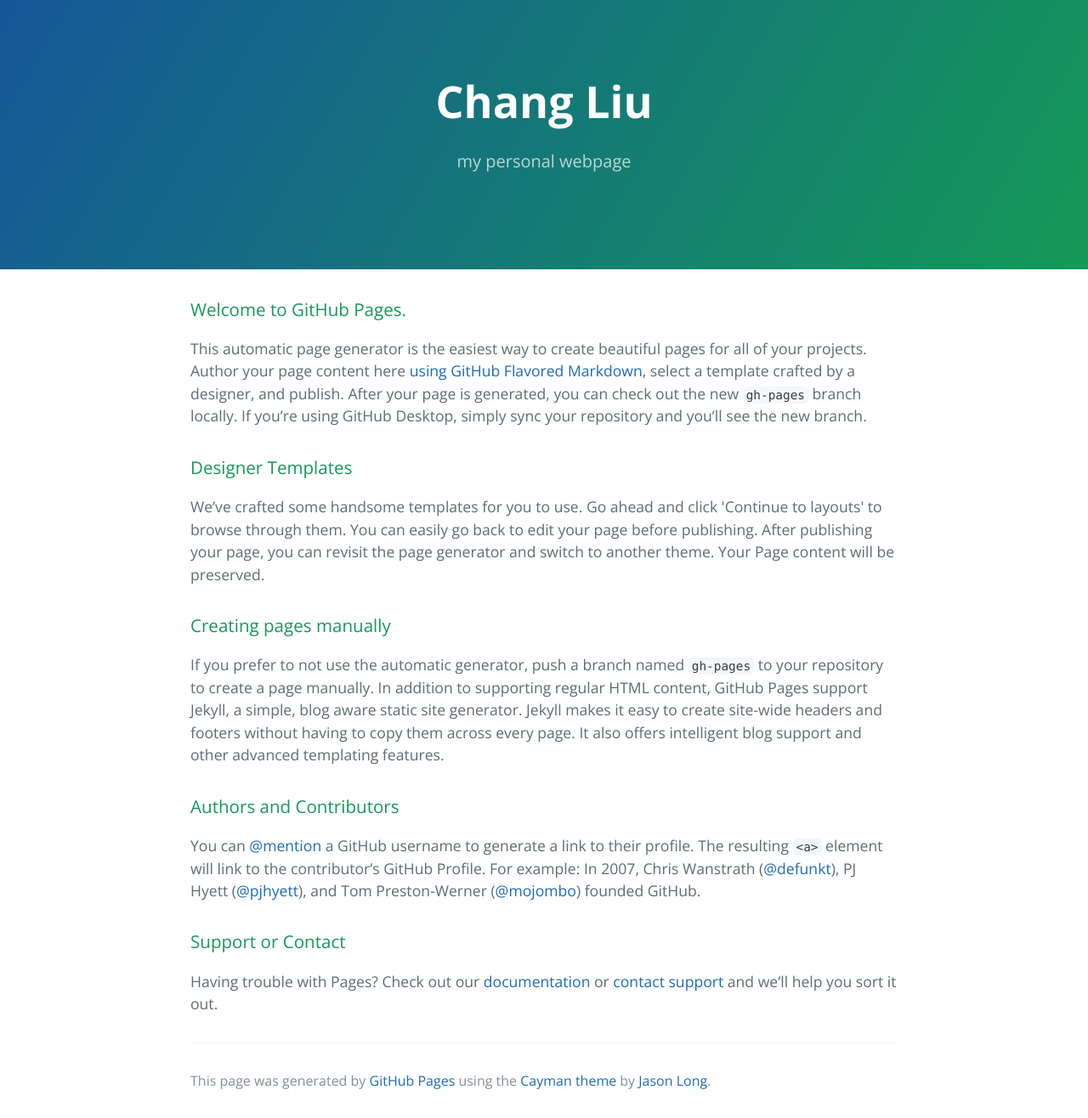
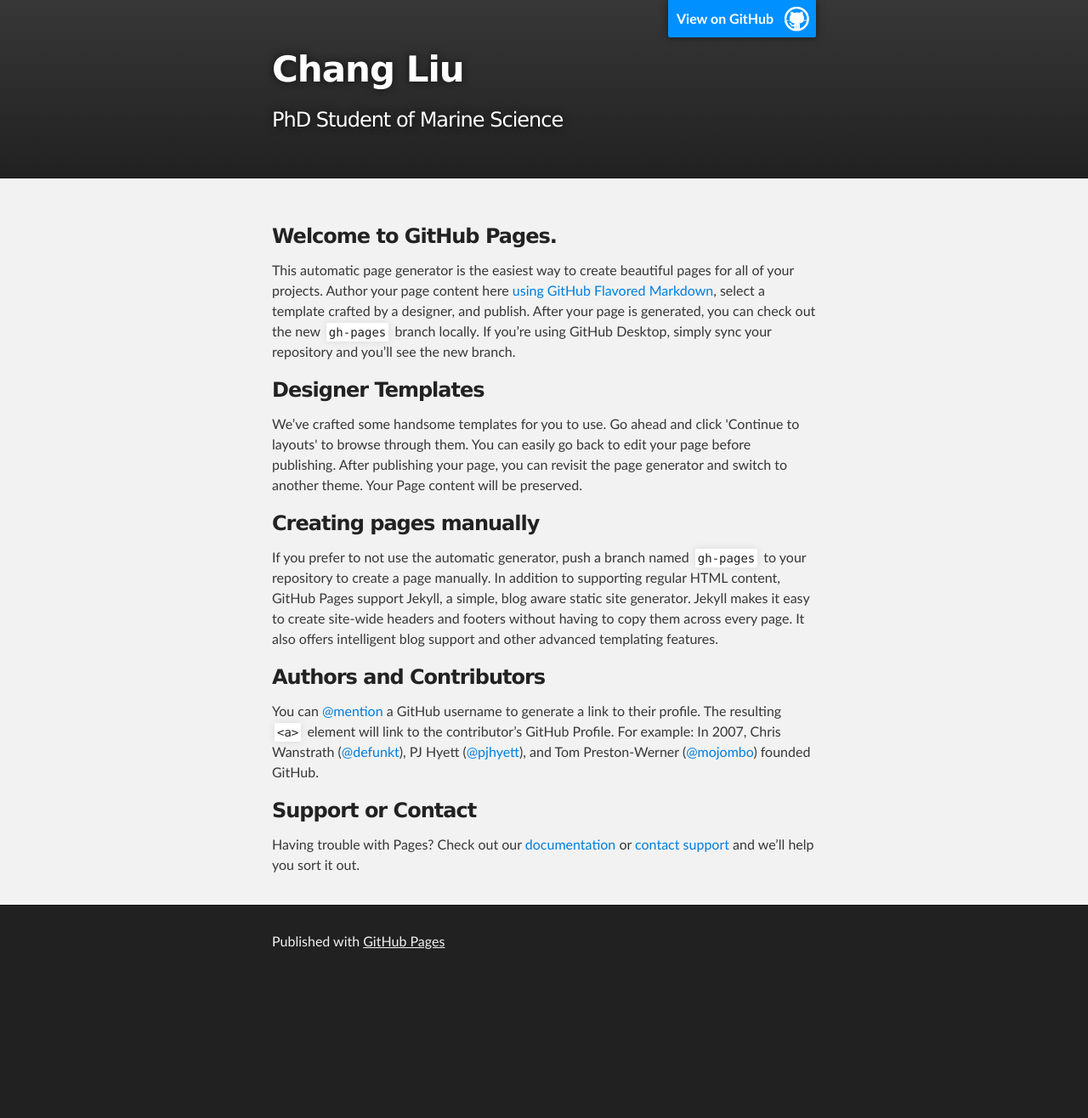
Before and after one commit to cliu3/cliu3.github.io, a Jekyll site: the page index.html, which Jekyll copies as it is, in a window 1280 px wide. Shown: the whole page at 85% size. Built offline with Jekyll 4.4.1, drawn with Linux system fonts in a browser that asks for light colours; after the commit the page ends 1155 px from its top, so only the background shows below that.

Commit message:
Replace master branch with page content via GitHub

```diff
--- a/index.html
+++ b/index.html
@@ -1,54 +1,67 @@
 <!DOCTYPE html>
-<html lang="en-us">
+<html>
+
   <head>
-    <meta charset="UTF-8">
-    <title>Chang Liu by cliu3</title>
-    <meta name="viewport" content="width=device-width, initial-scale=1">
-    <link rel="stylesheet" type="text/css" href="stylesheets/normalize.css" media="screen">
-    <link href='https://fonts.googleapis.com/css?family=Open+Sans:400,700' rel='stylesheet' type='text/css'>
-    <link rel="stylesheet" type="text/css" href="stylesheets/stylesheet.css" media="screen">
-    <link rel="stylesheet" type="text/css" href="stylesheets/github-light.css" media="screen">
+    <meta charset='utf-8'>
+    <meta http-equiv="X-UA-Compatible" content="chrome=1">
+    <meta name="description" content="Chang Liu : PhD Student of Marine Science">
+
+    <link rel="stylesheet" type="text/css" media="screen" href="stylesheets/stylesheet.css">
+
+    <title>Chang Liu</title>
   </head>
+
   <body>
-    <section class="page-header">
-      <h1 class="project-name">Chang Liu</h1>
-      <h2 class="project-tagline">my personal webpage</h2>
-    </section>
 
-    <section class="main-content">
-      <h3>
-<a id="welcome-to-github-pages" class="anchor" href="#welcome-to-github-pages" aria-hidden="true"><span class="octicon octicon-link"></span></a>Welcome to GitHub Pages.</h3>
+    <!-- HEADER -->
+    <div id="header_wrap" class="outer">
+        <header class="inner">
+          <a id="forkme_banner" href="https://github.com/cliu3">View on GitHub</a>
+
+          <h1 id="project_title">Chang Liu</h1>
+          <h2 id="project_tagline">PhD Student of Marine Science</h2>
+
+        </header>
+    </div>
+
+    <!-- MAIN CONTENT -->
+    <div id="main_content_wrap" class="outer">
+      <section id="main_content" class="inner">
+        <h3>
+<a id="welcome-to-github-pages" class="anchor" href="#welcome-to-github-pages" aria-hidden="true"><span aria-hidden="true" class="octicon octicon-link"></span></a>Welcome to GitHub Pages.</h3>
 
 <p>This automatic page generator is the easiest way to create beautiful pages for all of your projects. Author your page content here <a href="https://guides.github.com/features/mastering-markdown/">using GitHub Flavored Markdown</a>, select a template crafted by a designer, and publish. After your page is generated, you can check out the new <code>gh-pages</code> branch locally. If you’re using GitHub Desktop, simply sync your repository and you’ll see the new branch.</p>
 
 <h3>
-<a id="designer-templates" class="anchor" href="#designer-templates" aria-hidden="true"><span class="octicon octicon-link"></span></a>Designer Templates</h3>
+<a id="designer-templates" class="anchor" href="#designer-templates" aria-hidden="true"><span aria-hidden="true" class="octicon octicon-link"></span></a>Designer Templates</h3>
 
 <p>We’ve crafted some handsome templates for you to use. Go ahead and click 'Continue to layouts' to browse through them. You can easily go back to edit your page before publishing. After publishing your page, you can revisit the page generator and switch to another theme. Your Page content will be preserved.</p>
 
 <h3>
-<a id="creating-pages-manually" class="anchor" href="#creating-pages-manually" aria-hidden="true"><span class="octicon octicon-link"></span></a>Creating pages manually</h3>
+<a id="creating-pages-manually" class="anchor" href="#creating-pages-manually" aria-hidden="true"><span aria-hidden="true" class="octicon octicon-link"></span></a>Creating pages manually</h3>
 
 <p>If you prefer to not use the automatic generator, push a branch named <code>gh-pages</code> to your repository to create a page manually. In addition to supporting regular HTML content, GitHub Pages support Jekyll, a simple, blog aware static site generator. Jekyll makes it easy to create site-wide headers and footers without having to copy them across every page. It also offers intelligent blog support and other advanced templating features.</p>
 
 <h3>
-<a id="authors-and-contributors" class="anchor" href="#authors-and-contributors" aria-hidden="true"><span class="octicon octicon-link"></span></a>Authors and Contributors</h3>
+<a id="authors-and-contributors" class="anchor" href="#authors-and-contributors" aria-hidden="true"><span aria-hidden="true" class="octicon octicon-link"></span></a>Authors and Contributors</h3>
 
-<p>You can <a href="https://github.com/blog/821" class="user-mention">@mention</a> a GitHub username to generate a link to their profile. The resulting <code>&lt;a&gt;</code> element will link to the contributor’s GitHub Profile. For example: In 2007, Chris Wanstrath (<a href="https://github.com/defunkt" class="user-mention">@defunkt</a>), PJ Hyett (<a href="https://github.com/pjhyett" class="user-mention">@pjhyett</a>), and Tom Preston-Werner (<a href="https://github.com/mojombo" class="user-mention">@mojombo</a>) founded GitHub.</p>
+<p>You can <a href="https://help.github.com/articles/basic-writing-and-formatting-syntax/#mentioning-users-and-teams" class="user-mention">@mention</a> a GitHub username to generate a link to their profile. The resulting <code>&lt;a&gt;</code> element will link to the contributor’s GitHub Profile. For example: In 2007, Chris Wanstrath (<a href="https://github.com/defunkt" class="user-mention">@defunkt</a>), PJ Hyett (<a href="https://github.com/pjhyett" class="user-mention">@pjhyett</a>), and Tom Preston-Werner (<a href="https://github.com/mojombo" class="user-mention">@mojombo</a>) founded GitHub.</p>
 
 <h3>
-<a id="support-or-contact" class="anchor" href="#support-or-contact" aria-hidden="true"><span class="octicon octicon-link"></span></a>Support or Contact</h3>
+<a id="support-or-contact" class="anchor" href="#support-or-contact" aria-hidden="true"><span aria-hidden="true" class="octicon octicon-link"></span></a>Support or Contact</h3>
 
 <p>Having trouble with Pages? Check out our <a href="https://help.github.com/pages">documentation</a> or <a href="https://github.com/contact">contact support</a> and we’ll help you sort it out.</p>
+      </section>
+    </div>
 
-      <footer class="site-footer">
+    <!-- FOOTER  -->
+    <div id="footer_wrap" class="outer">
+      <footer class="inner">
+        <p>Published with <a href="https://pages.github.com">GitHub Pages</a></p>
+      </footer>
+    </div>
 
-        <span class="site-footer-credits">This page was generated by <a href="https://pages.github.com">GitHub Pages</a> using the <a href="https://github.com/jasonlong/cayman-theme">Cayman theme</a> by <a href="https://twitter.com/jasonlong">Jason Long</a>.</span>
-      </footer>
-
-    </section>
-
-            <script type="text/javascript">
+              <script type="text/javascript">
             var gaJsHost = (("https:" == document.location.protocol) ? "https://ssl." : "http://www.");
             document.write(unescape("%3Cscript src='" + gaJsHost + "google-analytics.com/ga.js' type='text/javascript'%3E%3C/script%3E"));
           </script>
@@ -59,5 +72,6 @@
             } catch(err) {}
           </script>
 
+
   </body>
 </html>
--- /dev/null
+++ b/javascripts/main.js
@@ -0,0 +1 @@
+console.log('This would be the main JS file.');
--- a/stylesheets/stylesheet.css
+++ b/stylesheets/stylesheet.css
@@ -1,245 +1,425 @@
-* {
-  box-sizing: border-box; }
+/*******************************************************************************
+Slate Theme for GitHub Pages
+by Jason Costello, @jsncostello
+*******************************************************************************/
+
+@import url(github-light.css);
+
+/*******************************************************************************
+MeyerWeb Reset
+*******************************************************************************/
+
+html, body, div, span, applet, object, iframe,
+h1, h2, h3, h4, h5, h6, p, blockquote, pre,
+a, abbr, acronym, address, big, cite, code,
+del, dfn, em, img, ins, kbd, q, s, samp,
+small, strike, strong, sub, sup, tt, var,
+b, u, i, center,
+dl, dt, dd, ol, ul, li,
+fieldset, form, label, legend,
+table, caption, tbody, tfoot, thead, tr, th, td,
+article, aside, canvas, details, embed,
+figure, figcaption, footer, header, hgroup,
+menu, nav, output, ruby, section, summary,
+time, mark, audio, video {
+  margin: 0;
+  padding: 0;
+  border: 0;
+  font: inherit;
+  vertical-align: baseline;
+}
+
+/* HTML5 display-role reset for older browsers */
+article, aside, details, figcaption, figure,
+footer, header, hgroup, menu, nav, section {
+  display: block;
+}
+
+ol, ul {
+  list-style: none;
+}
+
+table {
+  border-collapse: collapse;
+  border-spacing: 0;
+}
+
+/*******************************************************************************
+Theme Styles
+*******************************************************************************/
 
 body {
-  padding: 0;
-  margin: 0;
-  font-family: "Open Sans", "Helvetica Neue", Helvetica, Arial, sans-serif;
+  box-sizing: border-box;
+  color:#373737;
+  background: #212121;
   font-size: 16px;
+  font-family: 'Myriad Pro', Calibri, Helvetica, Arial, sans-serif;
   line-height: 1.5;
-  color: #606c71; }
+  -webkit-font-smoothing: antialiased;
+}
+
+h1, h2, h3, h4, h5, h6 {
+  margin: 10px 0;
+  font-weight: 700;
+  color:#222222;
+  font-family: 'Lucida Grande', 'Calibri', Helvetica, Arial, sans-serif;
+  letter-spacing: -1px;
+}
+
+h1 {
+  font-size: 36px;
+  font-weight: 700;
+}
+
+h2 {
+  padding-bottom: 10px;
+  font-size: 32px;
+  background: url('../images/bg_hr.png') repeat-x bottom;
+}
+
+h3 {
+  font-size: 24px;
+}
+
+h4 {
+  font-size: 21px;
+}
+
+h5 {
+  font-size: 18px;
+}
+
+h6 {
+  font-size: 16px;
+}
+
+p {
+  margin: 10px 0 15px 0;
+}
+
+footer p {
+  color: #f2f2f2;
+}
 
 a {
-  color: #1e6bb8;
-  text-decoration: none; }
-  a:hover {
-    text-decoration: underline; }
+  text-decoration: none;
+  color: #007edf;
+  text-shadow: none;
 
-.btn {
-  display: inline-block;
-  margin-bottom: 1rem;
-  color: rgba(255, 255, 255, 0.7);
-  background-color: rgba(255, 255, 255, 0.08);
-  border-color: rgba(255, 255, 255, 0.2);
-  border-style: solid;
-  border-width: 1px;
-  border-radius: 0.3rem;
-  transition: color 0.2s, background-color 0.2s, border-color 0.2s; }
-  .btn + .btn {
-    margin-left: 1rem; }
+  transition: color 0.5s ease;
+  transition: text-shadow 0.5s ease;
+  -webkit-transition: color 0.5s ease;
+  -webkit-transition: text-shadow 0.5s ease;
+  -moz-transition: color 0.5s ease;
+  -moz-transition: text-shadow 0.5s ease;
+  -o-transition: color 0.5s ease;
+  -o-transition: text-shadow 0.5s ease;
+  -ms-transition: color 0.5s ease;
+  -ms-transition: text-shadow 0.5s ease;
+}
 
-.btn:hover {
-  color: rgba(255, 255, 255, 0.8);
-  text-decoration: none;
-  background-color: rgba(255, 255, 255, 0.2);
-  border-color: rgba(255, 255, 255, 0.3); }
+a:hover, a:focus {text-decoration: underline;}
 
-@media screen and (min-width: 64em) {
-  .btn {
-    padding: 0.75rem 1rem; } }
+footer a {
+  color: #F2F2F2;
+  text-decoration: underline;
+}
 
-@media screen and (min-width: 42em) and (max-width: 64em) {
-  .btn {
-    padding: 0.6rem 0.9rem;
-    font-size: 0.9rem; } }
+em {
+  font-style: italic;
+}
 
-@media screen and (max-width: 42em) {
-  .btn {
-    display: block;
-    width: 100%;
-    padding: 0.75rem;
-    font-size: 0.9rem; }
-    .btn + .btn {
-      margin-top: 1rem;
-      margin-left: 0; } }
+strong {
+  font-weight: bold;
+}
 
-.page-header {
+img {
+  position: relative;
+  margin: 0 auto;
+  max-width: 739px;
+  padding: 5px;
+  margin: 10px 0 10px 0;
+  border: 1px solid #ebebeb;
+
+  box-shadow: 0 0 5px #ebebeb;
+  -webkit-box-shadow: 0 0 5px #ebebeb;
+  -moz-box-shadow: 0 0 5px #ebebeb;
+  -o-box-shadow: 0 0 5px #ebebeb;
+  -ms-box-shadow: 0 0 5px #ebebeb;
+}
+
+p img {
+  display: inline;
+  margin: 0;
+  padding: 0;
+  vertical-align: middle;
+  text-align: center;
+  border: none;
+}
+
+pre, code {
+  width: 100%;
+  color: #222;
+  background-color: #fff;
+
+  font-family: Monaco, "Bitstream Vera Sans Mono", "Lucida Console", Terminal, monospace;
+  font-size: 14px;
+
+  border-radius: 2px;
+  -moz-border-radius: 2px;
+  -webkit-border-radius: 2px;
+}
+
+pre {
+  width: 100%;
+  padding: 10px;
+  box-shadow: 0 0 10px rgba(0,0,0,.1);
+  overflow: auto;
+}
+
+code {
+  padding: 3px;
+  margin: 0 3px;
+  box-shadow: 0 0 10px rgba(0,0,0,.1);
+}
+
+pre code {
+  display: block;
+  box-shadow: none;
+}
+
+blockquote {
+  color: #666;
+  margin-bottom: 20px;
+  padding: 0 0 0 20px;
+  border-left: 3px solid #bbb;
+}
+
+
+ul, ol, dl {
+  margin-bottom: 15px
+}
+
+ul {
+  list-style-position: inside;
+  list-style: disc;
+  padding-left: 20px;
+}
+
+ol {
+  list-style-position: inside;
+  list-style: decimal;
+  padding-left: 20px;
+}
+
+dl dt {
+  font-weight: bold;
+}
+
+dl dd {
+  padding-left: 20px;
+  font-style: italic;
+}
+
+dl p {
+  padding-left: 20px;
+  font-style: italic;
+}
+
+hr {
+  height: 1px;
+  margin-bottom: 5px;
+  border: none;
+  background: url('../images/bg_hr.png') repeat-x center;
+}
+
+table {
+  border: 1px solid #373737;
+  margin-bottom: 20px;
+  text-align: left;
+ }
+
+th {
+  font-family: 'Lucida Grande', 'Helvetica Neue', Helvetica, Arial, sans-serif;
+  padding: 10px;
+  background: #373737;
   color: #fff;
-  text-align: center;
-  background-color: #159957;
-  background-image: linear-gradient(120deg, #155799, #159957); }
+ }
 
-@media screen and (min-width: 64em) {
-  .page-header {
-    padding: 5rem 6rem; } }
+td {
+  padding: 10px;
+  border: 1px solid #373737;
+ }
 
-@media screen and (min-width: 42em) and (max-width: 64em) {
-  .page-header {
-    padding: 3rem 4rem; } }
+form {
+  background: #f2f2f2;
+  padding: 20px;
+}
 
-@media screen and (max-width: 42em) {
-  .page-header {
-    padding: 2rem 1rem; } }
+/*******************************************************************************
+Full-Width Styles
+*******************************************************************************/
 
-.project-name {
-  margin-top: 0;
-  margin-bottom: 0.1rem; }
+.outer {
+  width: 100%;
+}
 
-@media screen and (min-width: 64em) {
-  .project-name {
-    font-size: 3.25rem; } }
+.inner {
+  position: relative;
+  max-width: 640px;
+  padding: 20px 10px;
+  margin: 0 auto;
+}
 
-@media screen and (min-width: 42em) and (max-width: 64em) {
-  .project-name {
-    font-size: 2.25rem; } }
+#forkme_banner {
+  display: block;
+  position: absolute;
+  top:0;
+  right: 10px;
+  z-index: 10;
+  padding: 10px 50px 10px 10px;
+  color: #fff;
+  background: url('../images/blacktocat.png') #0090ff no-repeat 95% 50%;
+  font-weight: 700;
+  box-shadow: 0 0 10px rgba(0,0,0,.5);
+  border-bottom-left-radius: 2px;
+  border-bottom-right-radius: 2px;
+}
 
-@media screen and (max-width: 42em) {
-  .project-name {
-    font-size: 1.75rem; } }
+#header_wrap {
+  background: #212121;
+  background: -moz-linear-gradient(top, #373737, #212121);
+  background: -webkit-linear-gradient(top, #373737, #212121);
+  background: -ms-linear-gradient(top, #373737, #212121);
+  background: -o-linear-gradient(top, #373737, #212121);
+  background: linear-gradient(top, #373737, #212121);
+}
 
-.project-tagline {
-  margin-bottom: 2rem;
-  font-weight: normal;
-  opacity: 0.7; }
+#header_wrap .inner {
+  padding: 50px 10px 30px 10px;
+}
 
-@media screen and (min-width: 64em) {
-  .project-tagline {
-    font-size: 1.25rem; } }
+#project_title {
+  margin: 0;
+  color: #fff;
+  font-size: 42px;
+  font-weight: 700;
+  text-shadow: #111 0px 0px 10px;
+}
 
-@media screen and (min-width: 42em) and (max-width: 64em) {
-  .project-tagline {
-    font-size: 1.15rem; } }
+#project_tagline {
+  color: #fff;
+  font-size: 24px;
+  font-weight: 300;
+  background: none;
+  text-shadow: #111 0px 0px 10px;
+}
 
-@media screen and (max-width: 42em) {
-  .project-tagline {
-    font-size: 1rem; } }
+#downloads {
+  position: absolute;
+  width: 210px;
+  z-index: 10;
+  bottom: -40px;
+  right: 0;
+  height: 70px;
+  background: url('../images/icon_download.png') no-repeat 0% 90%;
+}
 
-.main-content :first-child {
-  margin-top: 0; }
-.main-content img {
-  max-width: 100%; }
-.main-content h1, .main-content h2, .main-content h3, .main-content h4, .main-content h5, .main-content h6 {
-  margin-top: 2rem;
-  margin-bottom: 1rem;
-  font-weight: normal;
-  color: #159957; }
-.main-content p {
-  margin-bottom: 1em; }
-.main-content code {
-  padding: 2px 4px;
-  font-family: Consolas, "Liberation Mono", Menlo, Courier, monospace;
-  font-size: 0.9rem;
-  color: #383e41;
-  background-color: #f3f6fa;
-  border-radius: 0.3rem; }
-.main-content pre {
-  padding: 0.8rem;
-  margin-top: 0;
-  margin-bottom: 1rem;
-  font: 1rem Consolas, "Liberation Mono", Menlo, Courier, monospace;
-  color: #567482;
-  word-wrap: normal;
-  background-color: #f3f6fa;
-  border: solid 1px #dce6f0;
-  border-radius: 0.3rem; }
-  .main-content pre > code {
-    padding: 0;
-    margin: 0;
-    font-size: 0.9rem;
-    color: #567482;
-    word-break: normal;
-    white-space: pre;
-    background: transparent;
-    border: 0; }
-.main-content .highlight {
-  margin-bottom: 1rem; }
-  .main-content .highlight pre {
-    margin-bottom: 0;
-    word-break: normal; }
-.main-content .highlight pre, .main-content pre {
-  padding: 0.8rem;
-  overflow: auto;
-  font-size: 0.9rem;
-  line-height: 1.45;
-  border-radius: 0.3rem; }
-.main-content pre code, .main-content pre tt {
-  display: inline;
-  max-width: initial;
-  padding: 0;
-  margin: 0;
-  overflow: initial;
-  line-height: inherit;
-  word-wrap: normal;
-  background-color: transparent;
-  border: 0; }
-  .main-content pre code:before, .main-content pre code:after, .main-content pre tt:before, .main-content pre tt:after {
-    content: normal; }
-.main-content ul, .main-content ol {
-  margin-top: 0; }
-.main-content blockquote {
-  padding: 0 1rem;
-  margin-left: 0;
-  color: #819198;
-  border-left: 0.3rem solid #dce6f0; }
-  .main-content blockquote > :first-child {
-    margin-top: 0; }
-  .main-content blockquote > :last-child {
-    margin-bottom: 0; }
-.main-content table {
+.zip_download_link {
   display: block;
-  width: 100%;
-  overflow: auto;
-  word-break: normal;
-  word-break: keep-all; }
-  .main-content table th {
-    font-weight: bold; }
-  .main-content table th, .main-content table td {
-    padding: 0.5rem 1rem;
-    border: 1px solid #e9ebec; }
-.main-content dl {
-  padding: 0; }
-  .main-content dl dt {
-    padding: 0;
-    margin-top: 1rem;
-    font-size: 1rem;
-    font-weight: bold; }
-  .main-content dl dd {
-    padding: 0;
-    margin-bottom: 1rem; }
-.main-content hr {
-  height: 2px;
-  padding: 0;
-  margin: 1rem 0;
-  background-color: #eff0f1;
-  border: 0; }
+  float: right;
+  width: 90px;
+  height:70px;
+  text-indent: -5000px;
+  overflow: hidden;
+  background: url(../images/sprite_download.png) no-repeat bottom left;
+}
 
-@media screen and (min-width: 64em) {
-  .main-content {
-    max-width: 64rem;
-    padding: 2rem 6rem;
-    margin: 0 auto;
-    font-size: 1.1rem; } }
+.tar_download_link {
+  display: block;
+  float: right;
+  width: 90px;
+  height:70px;
+  text-indent: -5000px;
+  overflow: hidden;
+  background: url(../images/sprite_download.png) no-repeat bottom right;
+  margin-left: 10px;
+}
 
-@media screen and (min-width: 42em) and (max-width: 64em) {
-  .main-content {
-    padding: 2rem 4rem;
-    font-size: 1.1rem; } }
+.zip_download_link:hover {
+  background: url(../images/sprite_download.png) no-repeat top left;
+}
 
-@media screen and (max-width: 42em) {
-  .main-content {
-    padding: 2rem 1rem;
-    font-size: 1rem; } }
+.tar_download_link:hover {
+  background: url(../images/sprite_download.png) no-repeat top right;
+}
 
-.site-footer {
-  padding-top: 2rem;
-  margin-top: 2rem;
-  border-top: solid 1px #eff0f1; }
+#main_content_wrap {
+  background: #f2f2f2;
+  border-top: 1px solid #111;
+  border-bottom: 1px solid #111;
+}
 
-.site-footer-owner {
-  display: block;
-  font-weight: bold; }
+#main_content {
+  padding-top: 40px;
+}
 
-.site-footer-credits {
-  color: #819198; }
+#footer_wrap {
+  background: #212121;
+}
 
-@media screen and (min-width: 64em) {
-  .site-footer {
-    font-size: 1rem; } }
 
-@media screen and (min-width: 42em) and (max-width: 64em) {
-  .site-footer {
-    font-size: 1rem; } }
 
-@media screen and (max-width: 42em) {
-  .site-footer {
-    font-size: 0.9rem; } }
+/*******************************************************************************
+Small Device Styles
+*******************************************************************************/
+
+@media screen and (max-width: 480px) {
+  body {
+    font-size:14px;
+  }
+
+  #downloads {
+    display: none;
+  }
+
+  .inner {
+    min-width: 320px;
+    max-width: 480px;
+  }
+
+  #project_title {
+  font-size: 32px;
+  }
+
+  h1 {
+    font-size: 28px;
+  }
+
+  h2 {
+    font-size: 24px;
+  }
+
+  h3 {
+    font-size: 21px;
+  }
+
+  h4 {
+    font-size: 18px;
+  }
+
+  h5 {
+    font-size: 14px;
+  }
+
+  h6 {
+    font-size: 12px;
+  }
+
+  code, pre {
+    min-width: 320px;
+    max-width: 480px;
+    font-size: 11px;
+  }
+
+}
```
Also changed, not shown: params.json (+1 -1 lines), images/bg_hr.png (added), images/blacktocat.png (added), images/icon_download.png (added), images/sprite_download.png (added).
